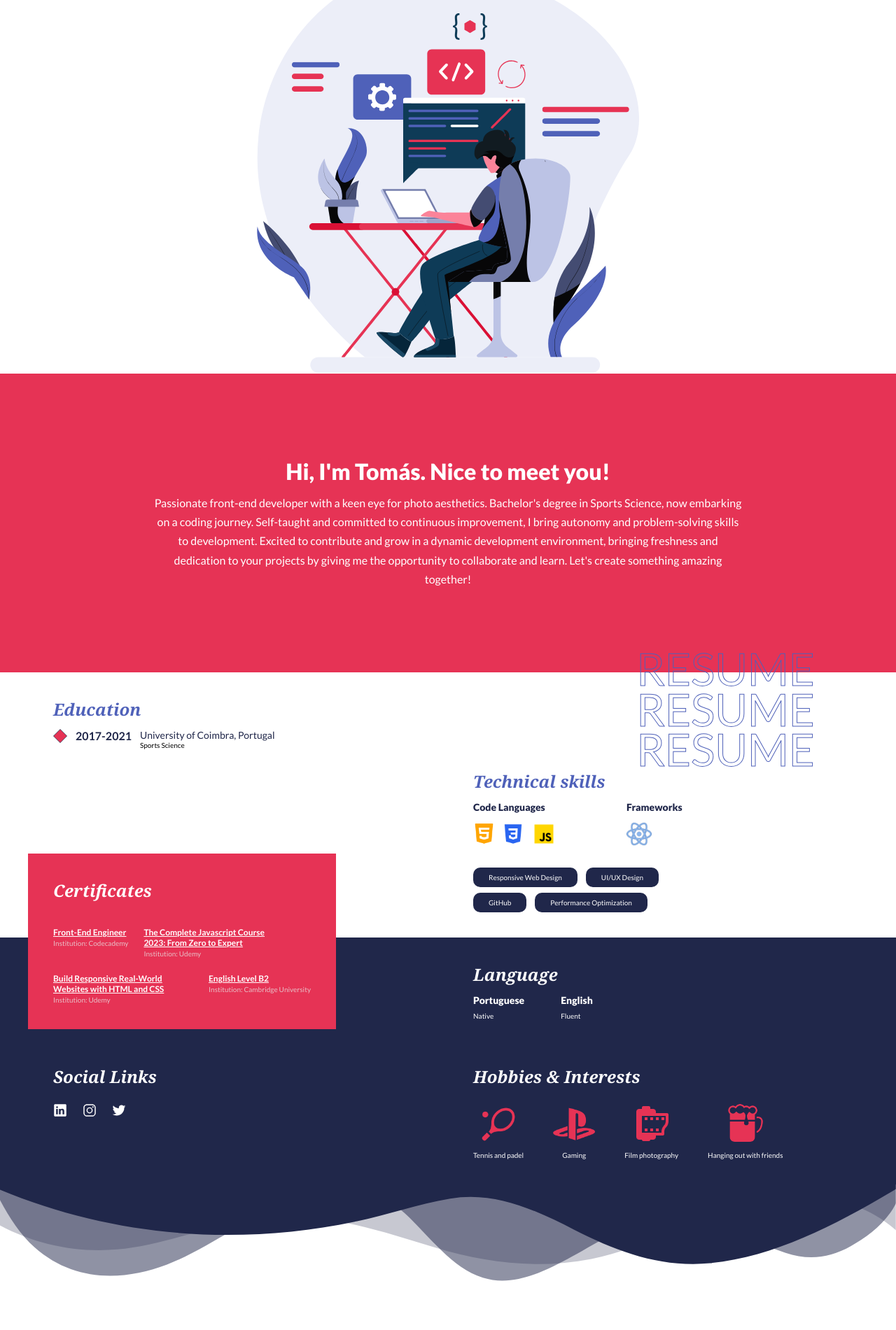
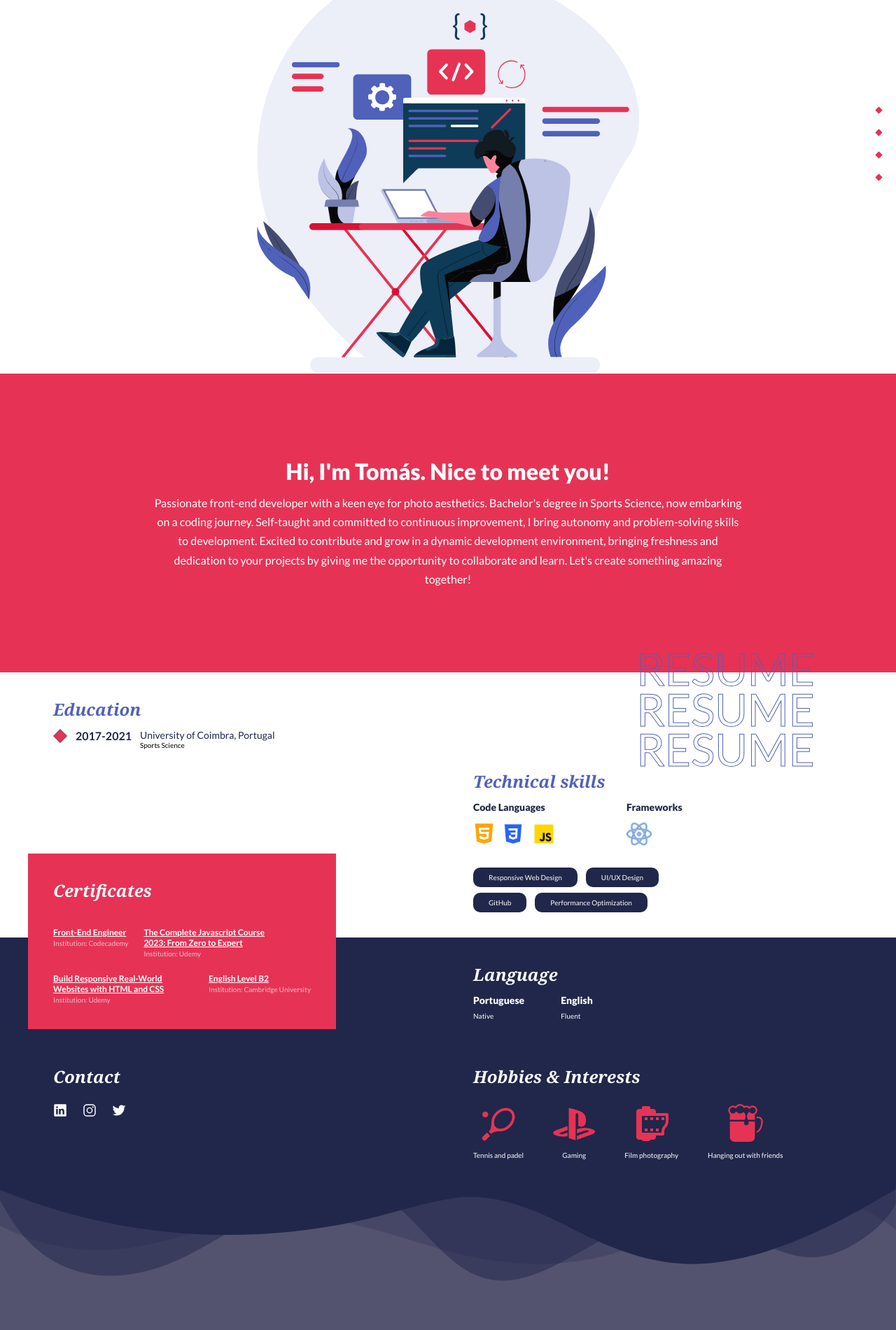
Before and after one commit to tomassfernandes/my-portfolio, a React (Create React App) app: page / in a window 1280 px wide. Shown: the part 195-2096 px from the top of the page at 70% size. Before the commit the page ends 2038 px from the top, so only its background shows below. Built offline with nearby package versions, Linux system fonts and the light colour scheme.

Commit message:
scroll-div first commit

```diff
--- a/src/CSS/projects-section.css
+++ b/src/CSS/projects-section.css
@@ -0,0 +1,25 @@
+.projects-section {
+  background-color: #535370;
+  width: 100%;
+  padding-top: 20rem;
+}
+
+.projects-section-main-div {
+  max-width: 120rem;
+  margin: 0 auto;
+  display: flex;
+  align-items: center;
+  justify-content: center;
+  gap: 2.2rem;
+}
+
+.projects-h2 {
+  font-size: 3.6rem;
+  color: white;
+  font-family: "Noto Serif", serif;
+}
+
+.projects-grid {
+  display: grid;
+  grid-template-columns: 1fr 1fr;
+}
--- a/src/CSS/resume-section.css
+++ b/src/CSS/resume-section.css
@@ -191,7 +191,7 @@
   color: rgba(233, 233, 233, 0.769);
 }
 
-.socials-main-div {
+.contact-main-div {
   position: absolute;
   bottom: 6rem;
   left: 0;
@@ -201,13 +201,13 @@
   gap: 2.2rem;
 }
 
-.socials-div {
+.contact-div {
   display: flex;
   align-items: center;
   gap: 2.2rem;
 }
 
-.socials-icon {
+.contact-icon {
   width: 2rem;
   height: 2rem;
   fill: white;
@@ -215,7 +215,7 @@
   transition: all 0.3s;
 }
 
-.socials-icon:hover {
+.contact-icon:hover {
   fill: #e63355;
 }
 /*-----------------------------
--- a/src/HomePage Sections/Header.js
+++ b/src/HomePage Sections/Header.js
@@ -17,6 +17,9 @@ export default function Header() {
               <a>About Me</a>
             </li>
             <li className="nav-li">
+              <a>Resume</a>
+            </li>
+            <li className="nav-li">
               <a>Projects</a>
             </li>
             <li className="get-in-touch-btn nav-li">
--- a/src/HomePage Sections/ProjectsSection.js
+++ b/src/HomePage Sections/ProjectsSection.js
@@ -1 +1,10 @@
-export default function ProjectsSection() {}
+export default function ProjectsSection() {
+  return (
+    <section className="projects-section">
+      <div className="projects-section-main-div">
+        <h2 className="projects-h2">My Projects</h2>
+        <div className="projects-grid"></div>
+      </div>
+    </section>
+  );
+}
--- a/src/HomePage Sections/ResumeSection.js
+++ b/src/HomePage Sections/ResumeSection.js
@@ -148,14 +148,14 @@ export default function ResumeSection() {
                 </div>
               </div>
 
-              <div className="socials-main-div">
+              <div className="contact-main-div">
                 <h2 className="heading-secondary heading-secondary-white">
-                  Social Links
+                  Contact
                 </h2>
-                <div className="socials-div">
-                  <a className="socials-icon">{linkedinIcon}</a>
-                  <a className="socials-icon">{instaIcon}</a>
-                  <a className="socials-icon">{twitterIcon}</a>
+                <div className="contact-div">
+                  <a className="contact-icon">{linkedinIcon}</a>
+                  <a className="contact-icon">{instaIcon}</a>
+                  <a className="contact-icon">{twitterIcon}</a>
                 </div>
               </div>
             </div>
--- a/src/Pages/HomePage.js
+++ b/src/Pages/HomePage.js
@@ -10,6 +10,23 @@ export default function HomePage() {
       <IntroSection />
       <ResumeSection />
       <ProjectsSection />
+      <div className="scroll-div">
+        <div className="scroll-shape-div">
+          <div className="scroll-losange"></div>
+        </div>
+
+        <div className="scroll-shape-div">
+          <div className="scroll-losange"></div>
+        </div>
+
+        <div className="scroll-shape-div">
+          <div className="scroll-losange"></div>
+        </div>
+
+        <div className="scroll-shape-div">
+          <div className="scroll-losange"></div>
+        </div>
+      </div>
     </>
   );
 }
--- a/src/general.css
+++ b/src/general.css
@@ -30,3 +30,43 @@ html {
 .heading-terciary-white {
   color: white;
 }
+
+.scroll-div {
+  display: flex;
+  flex-direction: column;
+  align-items: center;
+  justify-content: center;
+  position: fixed;
+  top: 50%;
+  transform: translateY(-50%);
+  right: 0.5rem;
+  width: 4rem;
+  gap: 1.2rem;
+}
+
+.scroll-shape-div {
+  width: 2rem;
+  height: 2rem;
+  display: flex;
+  align-items: center;
+  justify-content: center;
+}
+
+.scroll-losange {
+  height: 0.7rem;
+  width: 0.7rem;
+  background-color: #e63355;
+  border: 2px solid #e63355;
+  transform: rotate(45deg);
+  cursor: pointer;
+  transition: all 0.3s;
+}
+
+.scroll-losange:hover {
+  background-color: transparent;
+  border: 2px solid #e63355;
+  background-color: transparent;
+  height: 1.2rem;
+  width: 1.2rem;
+  transform: rotate(0deg);
+}
```
